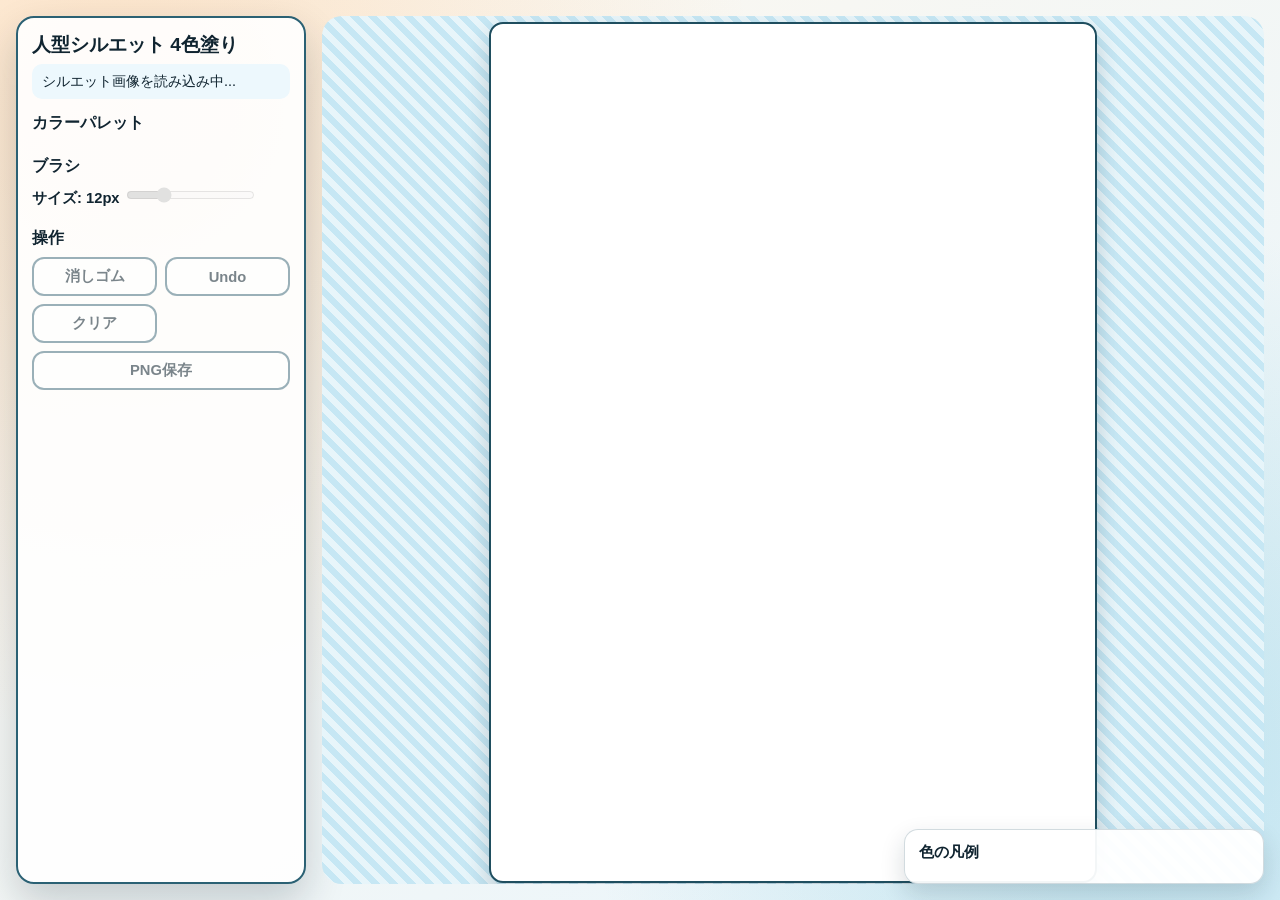
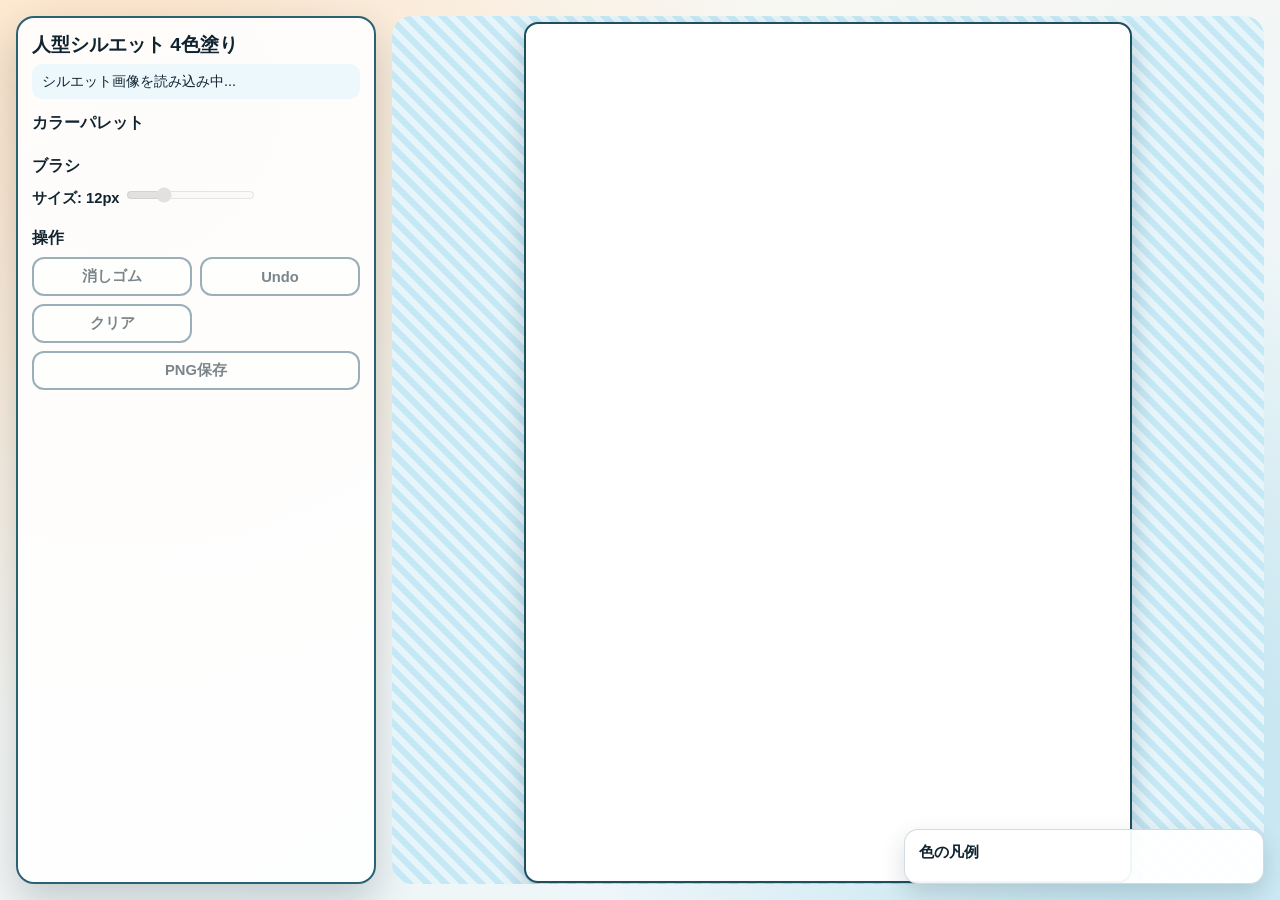

Add responsive sidebar resizing and mobile pinch support

--- a/styles.css
+++ b/styles.css
@@ -6,6 +6,7 @@
   --panel-shadow: 0 18px 40px rgba(16, 36, 48, 0.2);
   --focus: #0f7fa0;
   --active-bg: #d8f0f9;
+  --sidebar-width: 360px;
 }
 
 * {
@@ -25,6 +26,7 @@ body {
     radial-gradient(circle at 10% 12%, rgba(242, 140, 40, 0.2), transparent 45%),
     radial-gradient(circle at 88% 84%, rgba(33, 158, 188, 0.22), transparent 40%),
     linear-gradient(145deg, #fff8ee 0%, #e7f5fd 100%);
+  overflow: hidden;
 }
 
 #app {
@@ -35,7 +37,9 @@ body {
 }
 
 .tool-panel {
-  width: 290px;
+  width: var(--sidebar-width);
+  min-width: 300px;
+  max-width: min(560px, calc(100vw - 520px));
   flex-shrink: 0;
   background: var(--panel-bg);
   border: 2px solid var(--panel-border);
@@ -43,6 +47,31 @@ body {
   box-shadow: var(--panel-shadow);
   padding: 14px;
   overflow: auto;
+}
+
+.sidebar-resize-handle {
+  width: 12px;
+  flex: 0 0 12px;
+  border-radius: 999px;
+  cursor: col-resize;
+  position: relative;
+  touch-action: none;
+}
+
+.sidebar-resize-handle::before {
+  content: '';
+  position: absolute;
+  inset: 12px 4px;
+  border-radius: 999px;
+  background: rgba(43, 97, 116, 0.28);
+  transition: background 120ms ease, transform 120ms ease;
+}
+
+.sidebar-resize-handle:hover::before,
+.sidebar-resize-handle:focus-visible::before,
+body.resizing-sidebar .sidebar-resize-handle::before {
+  background: rgba(15, 127, 160, 0.7);
+  transform: scaleX(1.35);
 }
 
 .tool-panel h1 {
@@ -230,6 +259,8 @@ input:disabled {
   align-items: flex-start;
   justify-content: center;
   overflow: auto;
+  overscroll-behavior: contain;
+  -webkit-overflow-scrolling: touch;
   padding: 6px;
   border-radius: 20px;
   background:
@@ -242,6 +273,7 @@ input:disabled {
   position: relative;
   aspect-ratio: 595.28 / 841.89;
   flex: 0 0 auto;
+  margin: auto;
   background: #fff;
   border: 2px solid var(--line);
   border-radius: 14px;
@@ -385,23 +417,113 @@ body.legend-collapsed .legend-toggle-btn {
 @media (max-width: 960px) {
   #app {
     flex-direction: column;
-    padding: 10px;
-    gap: 10px;
+    padding: 8px;
+    gap: 8px;
   }
 
   .canvas-panel {
-    min-height: 50vh;
+    flex: 1 1 auto;
+    min-height: 0;
     order: 1;
+  }
+
+  #canvasHost {
+    border-radius: 16px;
+    padding: 8px;
+    align-items: flex-start;
+    justify-content: flex-start;
+  }
+
+  #canvasStage {
+    border-radius: 12px;
   }
 
   .tool-panel {
     width: auto;
+    min-width: 0;
+    max-width: none;
     order: 2;
-    max-height: 42vh;
+    max-height: min(43dvh, 360px);
+    padding: 10px;
+    border-radius: 14px;
+    display: grid;
+    grid-template-columns: repeat(2, minmax(0, 1fr));
+    gap: 10px;
   }
 
-  .palette {
-    grid-template-columns: 1fr 1fr;
+  .sidebar-resize-handle {
+    display: none;
+  }
+
+  .tool-panel h1,
+  .status-text,
+  .instruction-box {
+    grid-column: 1 / -1;
+  }
+
+  .tool-panel h1 {
+    font-size: 1rem;
+    margin-bottom: 0;
+  }
+
+  .status-text {
+    padding: 6px 8px;
+    font-size: 0.82rem;
+  }
+
+  .instruction-box {
+    margin-top: 0;
+    padding: 8px 10px;
+  }
+
+  .instruction-box p {
+    font-size: 0.8rem;
+  }
+
+  .control-group {
+    margin-top: 0;
+  }
+
+  .control-group h2 {
+    margin-bottom: 6px;
+    font-size: 0.86rem;
+  }
+
+  .preset-label,
+  .slider-label {
+    font-size: 0.8rem;
+  }
+
+  .palette,
+  .brush-presets,
+  .mode-toggle,
+  .actions {
+    gap: 6px;
+  }
+
+  .palette-btn,
+  .tool-btn,
+  .brush-preset-btn,
+  .mode-btn {
+    min-height: 40px;
+    padding: 7px 8px;
+    border-radius: 10px;
+    font-size: 0.82rem;
+  }
+
+  .zoom-controls {
+    gap: 6px;
+  }
+
+  .zoom-value {
+    min-width: 48px;
+    font-size: 0.82rem;
+  }
+
+  .text-input {
+    min-height: 40px;
+    font-size: 0.84rem;
+    padding: 7px 8px;
   }
 
   .color-legend {
@@ -429,5 +551,38 @@ body.legend-collapsed .legend-toggle-btn {
 
   body.legend-collapsed #app {
     padding-bottom: 60px;
+  }
+}
+
+@media (max-width: 640px) {
+  .tool-panel {
+    max-height: min(38dvh, 300px);
+  }
+
+  .instruction-box {
+    display: none;
+  }
+
+  .actions,
+  .zoom-controls {
+    grid-template-columns: 1fr 1fr;
+  }
+
+  .zoom-value {
+    grid-column: 1 / -1;
+    order: -1;
+  }
+
+  .zoom-reset-btn {
+    grid-column: auto;
+  }
+
+  .save-btn {
+    grid-column: auto;
+  }
+
+  .color-legend {
+    max-height: 42dvh;
+    overflow: auto;
   }
 }
